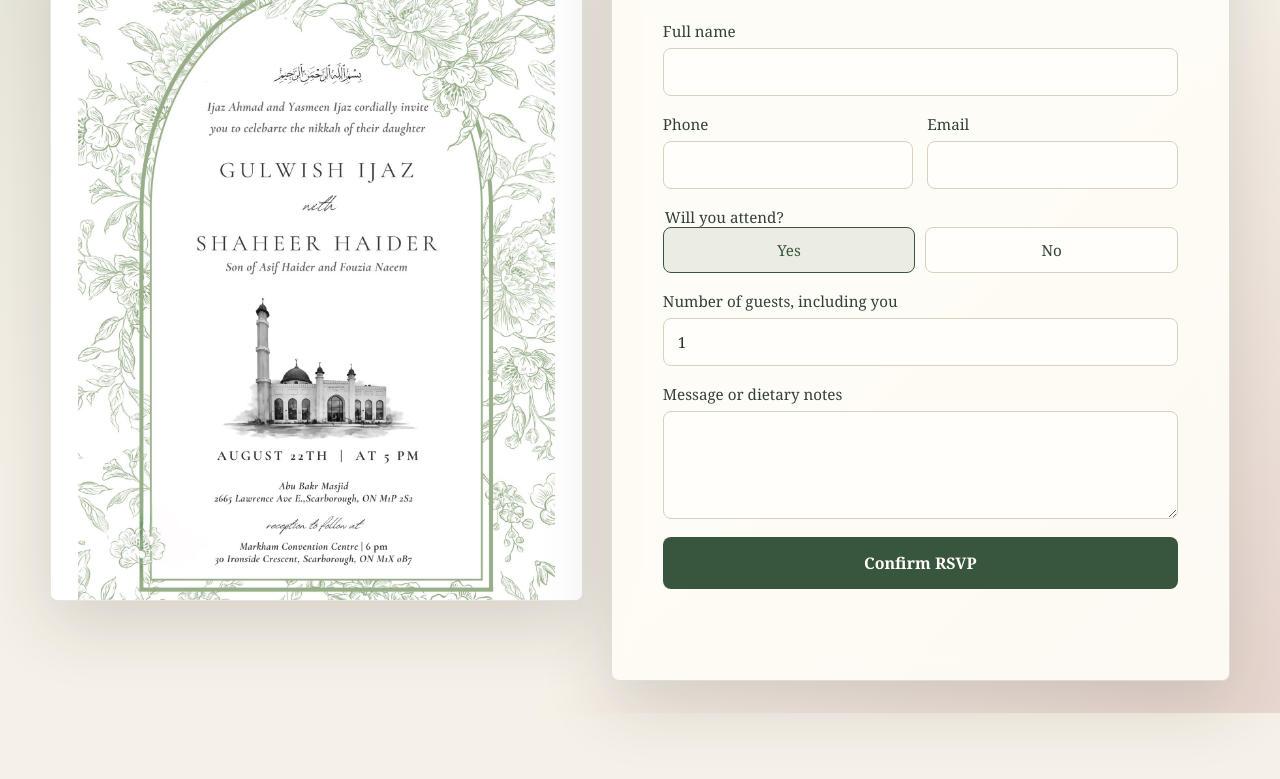
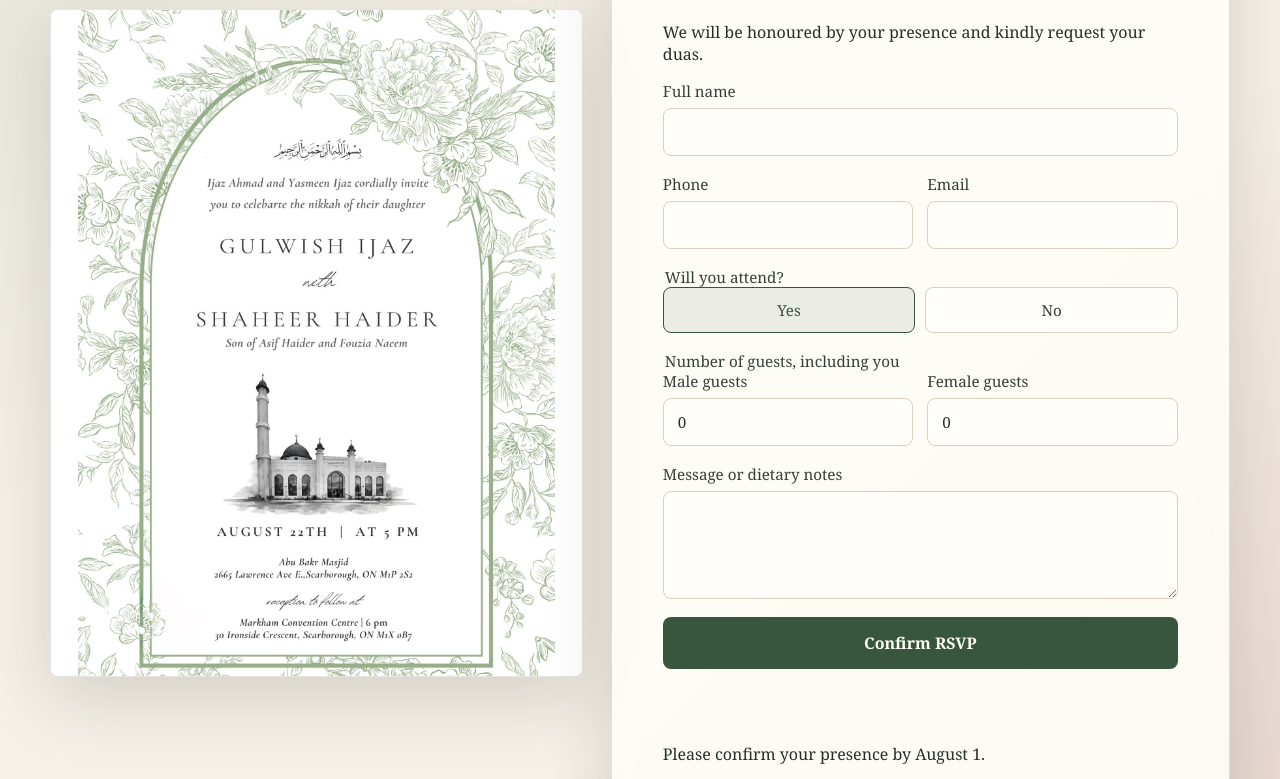
Before and after one commit to shaheerh563/shaheerandgulwish, a plain HTML site: page index.html in a window 1280 px wide. Shown: the part 235-1014 px from the top of the page. Before the commit the page ends 948 px from the top, so only its background shows below. Drawn offline with Linux system fonts and the light colour scheme.

Commit message:
Update shared RSVP page guest count fields

```diff
--- a/index.html
+++ b/index.html
@@ -27,13 +27,16 @@
         <p class="eyebrow">Shaheer & Gulwish</p>
         <h1 id="formTitle">RSVP</h1>
         <p id="eventSummary" class="event-summary">
-          Toronto Nikkah, August 22 at 5:00 PM
+          Toronto Nikkah, August 22, 2026 at 5:00 PM
+        </p>
+        <p class="rsvp-blessing">
+          We will be honoured by your presence and kindly request your duas.
         </p>
 
         <form id="rsvpForm" novalidate>
           <input type="hidden" name="event" id="eventInput" value="Toronto Nikkah">
           <input type="hidden" name="event_city" id="eventCityInput" value="Toronto">
-          <input type="hidden" name="event_date" id="eventDateInput" value="August 22">
+          <input type="hidden" name="event_date" id="eventDateInput" value="August 22, 2026">
           <input type="hidden" name="family" id="familyInput">
 
           <label>
@@ -66,10 +69,20 @@
             </div>
           </fieldset>
 
-          <label id="guestLabel">
-            Number of guests, including you
-            <input id="guestCount" name="guest_count" type="number" min="1" max="20" value="1" required>
-          </label>
+          <fieldset id="guestGroup" class="guest-group">
+            <legend>Number of guests, including you</legend>
+            <div class="field-grid">
+              <label>
+                Male guests
+                <input id="maleGuestCount" name="guest_count_male" type="number" min="0" max="20" value="0">
+              </label>
+              <label>
+                Female guests
+                <input id="femaleGuestCount" name="guest_count_female" type="number" min="0" max="20" value="0">
+              </label>
+            </div>
+            <input id="guestCount" name="guest_count" type="hidden" value="0">
+          </fieldset>
 
           <label>
             Message or dietary notes
@@ -81,6 +94,7 @@
           </button>
 
           <p id="formStatus" class="form-status" role="status" aria-live="polite"></p>
+          <p class="rsvp-deadline">Please confirm your presence by August 1.</p>
         </form>
       </section>
     </main>
```
